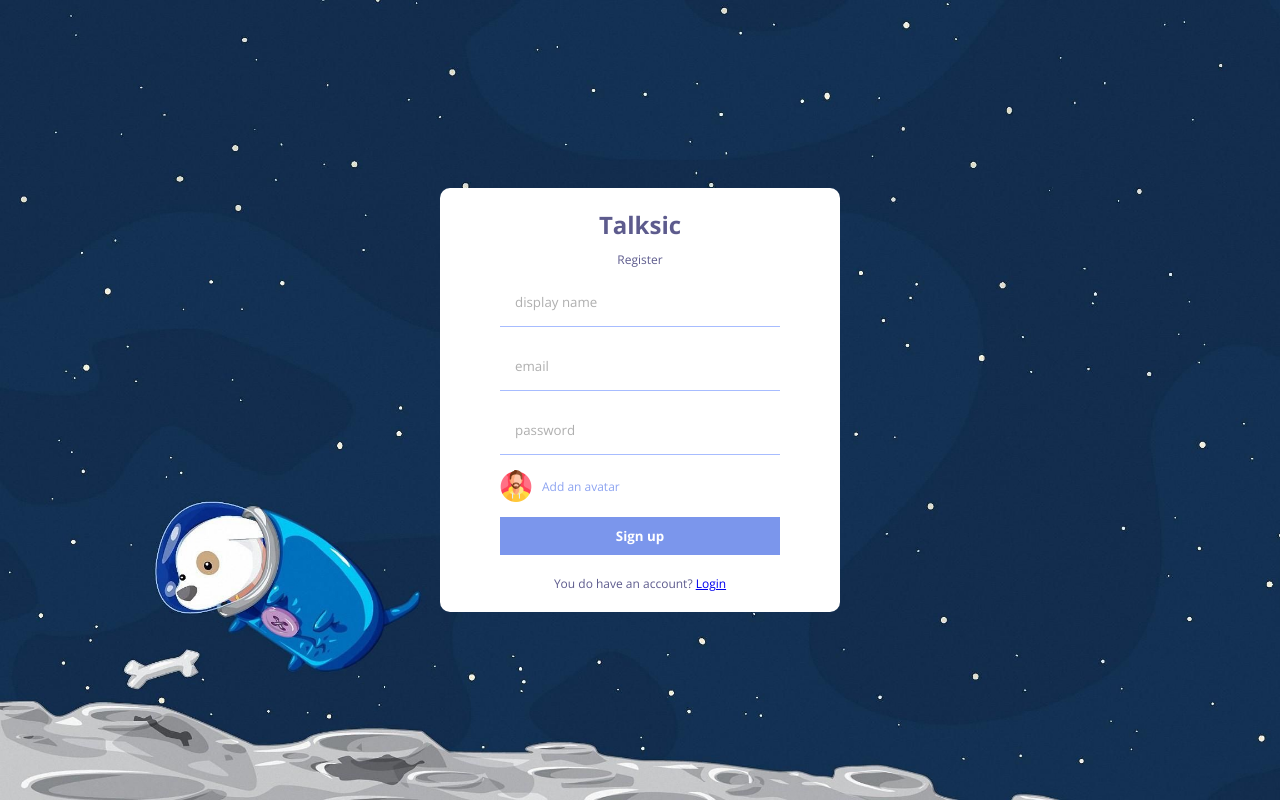
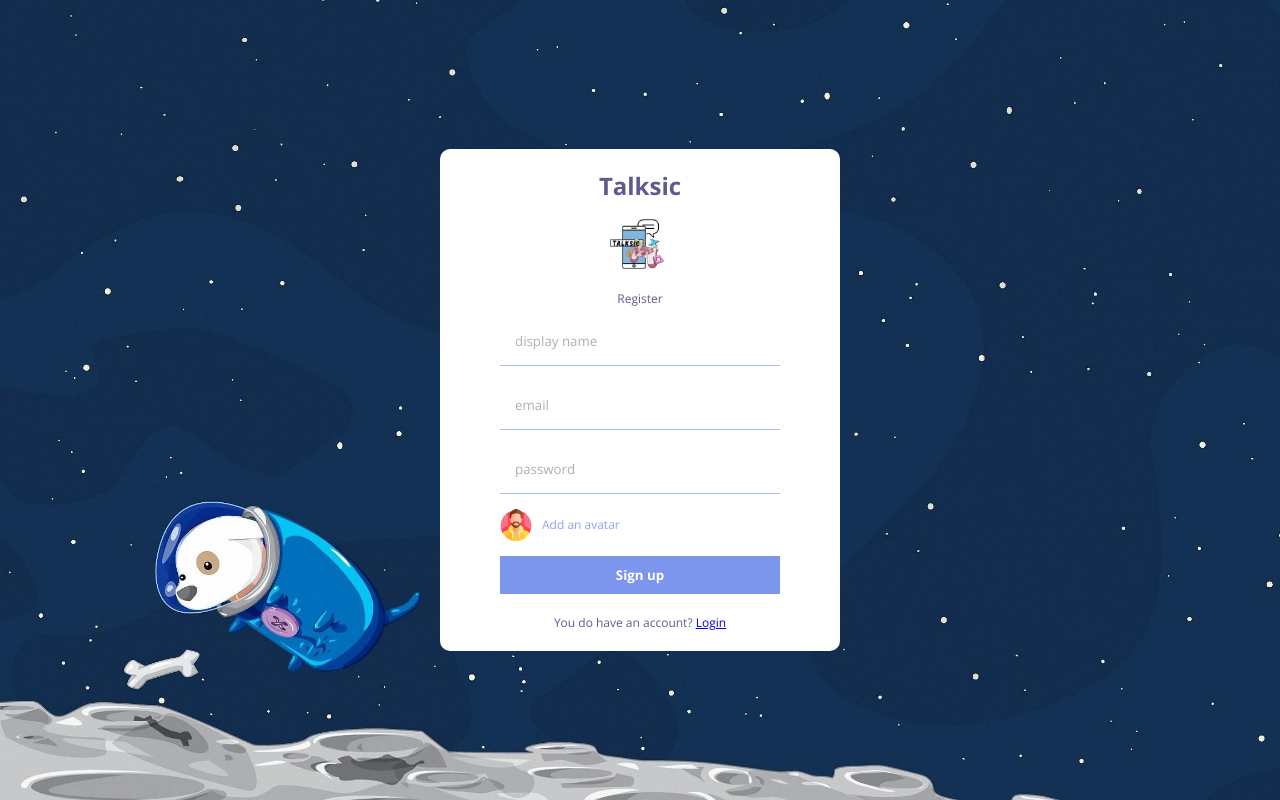
Before and after one commit to Hindered-fool/talksic, a React (Create React App) app: page /register in a window 1280 px wide. Built offline with nearby package versions, Linux system fonts and the light colour scheme; no server answers.

Commit message:
minor changes

```diff
--- a/src/pages/Login.jsx
+++ b/src/pages/Login.jsx
@@ -2,7 +2,7 @@ import React, { useState } from "react";
 import { useNavigate, Link } from "react-router-dom";
 import { signInWithEmailAndPassword } from "firebase/auth";
 import { auth } from "../firebase";
-
+import logo from '../img/logo.jpg'
 const Login = () => {
   const [err, setErr] = useState(false);
   const navigate = useNavigate();
@@ -23,6 +23,7 @@ const Login = () => {
     <div className="formContainer">
       <div className="formWrapper">
         <span className="logo">Talksic</span>
+        <img src={logo} alt='avatar' />
         <span className="title">Login</span>
         <form onSubmit={handleSubmit}>
           <input type="email" placeholder="email" />
--- a/src/pages/Register.jsx
+++ b/src/pages/Register.jsx
@@ -65,6 +65,7 @@ const Register = () => {
     <div className="formContainer">
       <div className="formWrapper">
         <span className="logo">Talksic</span>
+        <img src={logo} alt='avatar' />
         <span className="title">Register</span>
         <form onSubmit={handleSubmit}>
           <input required type="text" placeholder="display name" />
@@ -76,7 +77,7 @@ const Register = () => {
             <span>Add an avatar</span>
           </label>
           <button disabled={loading}>Sign up</button>
-          {loading && "Uploading and compressing the image please wait..."}
+          {loading && "loading you in our sick world please wait..."}
           {err && <span>Something went wrong</span>}
         </form>
         <p>
--- a/src/style.scss
+++ b/src/style.scss
@@ -32,6 +32,9 @@
     flex-direction: column;
     gap: 10px;
     align-items: center;
+    img{
+      width: 82px;
+  }
 
     .logo {
       color: #5d5b8d;
```
Also changed, not shown: src/img/logo.jpg, src/img/logo1.jpg (added).
